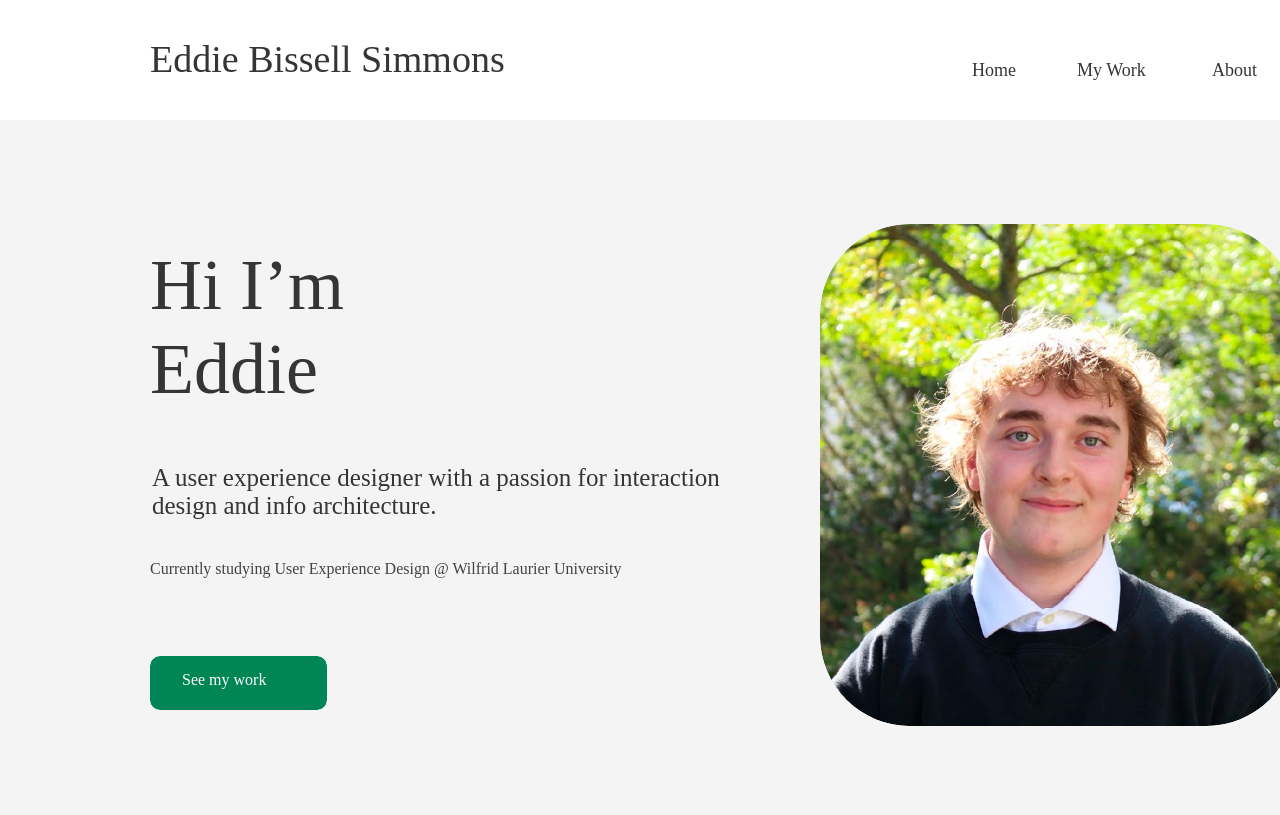
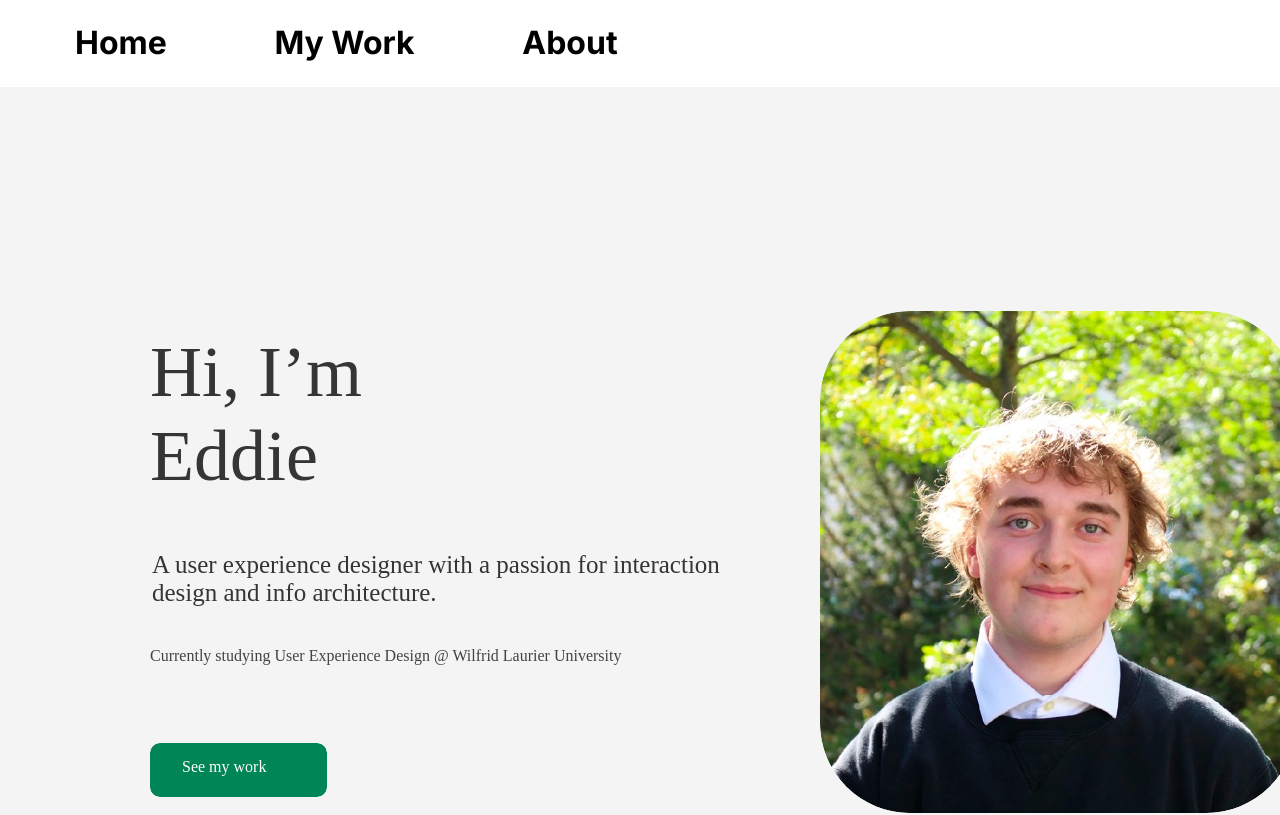
Before and after one commit to EddieBissellSimmons/EddieBissellSimmons.github.io, a website: page index.html in a window 1280 px wide. Shown: the top 815 px of the page. Drawn offline with Linux system fonts and the light colour scheme.

Commit message:
nav bar!

```diff
--- a/index.css
+++ b/index.css
@@ -291,7 +291,7 @@
   left: 150px;
   width: 1140px;
   height: 1px;
-  opacity: 0.10;
+  opacity: 1;
   position: absolute;
 }
 .home-headshot {
@@ -377,13 +377,6 @@
   font-stretch: normal;
   text-decoration: none;
 }
-.home-rectangle1 {
-  top: 0px;
-  left: 0px;
-  width: 1440px;
-  height: 120px;
-  position: absolute;
-}
 .home-text41 {
   top: 60px;
   left: 1212px;
--- a/index.html
+++ b/index.html
@@ -22,6 +22,15 @@
             border-style: solid;
         }
 
+        a{
+            padding: 50px;
+            padding-vertical: 100px;
+        }
+
+        nav{
+            padding: 25px;
+        }
+
         p,
         li,
         ul,
@@ -37,7 +46,8 @@
         blockquote,
         figcaption {
             margin: 0;
-            padding: 0;
+            padding: 0px;
+
         }
 
         button {
@@ -129,6 +139,14 @@
 </head>
 
 <body>
+<h1>
+    <nav>
+        <a>Home</a>
+        <a>My Work</a>
+        <a href="about.html">About</a>
+    </nav>
+</h1>
+
     <link rel="stylesheet" href="./style.css" />
     <div>
         <link href="./index.css" rel="stylesheet" />
@@ -235,7 +253,7 @@
           />
                 <span class="home-text28">
             <span class="home-text29">
-              <span>Hi I’m</span>
+              <span>Hi, I’m</span>
                 <br />
                 <span></span>
                 </span>
@@ -259,17 +277,12 @@
             class="home-rectangle3"
           />
                 <span class="home-text39"><span>See my work</span></span>
-                <img
-            alt="Rectangle18558"
-            src="public/external/rectangle18558-gdf-200h.png"
-            class="home-rectangle1"
-          />
-                <nav>
+                <!--<nav>
                     <a href="about.html"><span class="home-text41"><span>About</span></span></a>
                     <span class="home-text43"><span>My Work</span></span>
                     <span class="home-text45"><span>Home</span></span>
                     <span class="home-text47"><span>Eddie Bissell Simmons</span></span>
-                </nav>
+                </nav> -->
             </div>
         </div>
     </div>
```
Also changed, not shown: about.html (+17 -11 lines).
